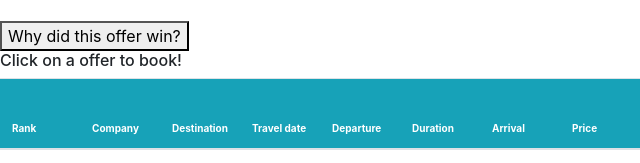
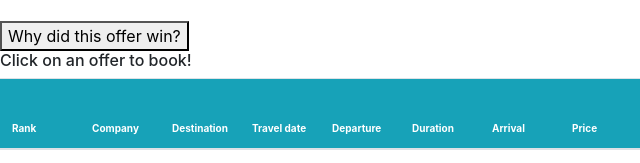
Before and after one commit to Knut1999/ACIT4420EXAM-2, a plain HTML site: page frontend/index.html in a window 1280 px wide. Shown: the part 689-852 px from the top of the page, 0-640 px from the left. Drawn offline with nearby package versions, Linux system fonts and the light colour scheme.

Commit message:
small fronten update

```diff
--- a/frontend/index.html
+++ b/frontend/index.html
@@ -136,7 +136,7 @@
             Why did this offer win?
         </button>
         <h2 style="font-size: 16px;">
-            Click on a offer to book!
+            Click on an offer to book!
         </h2>
         <div class="table-container">
             <table class="table table-striped">
```
